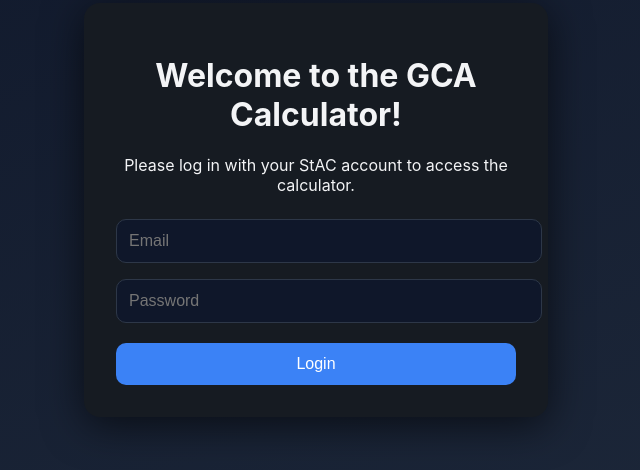
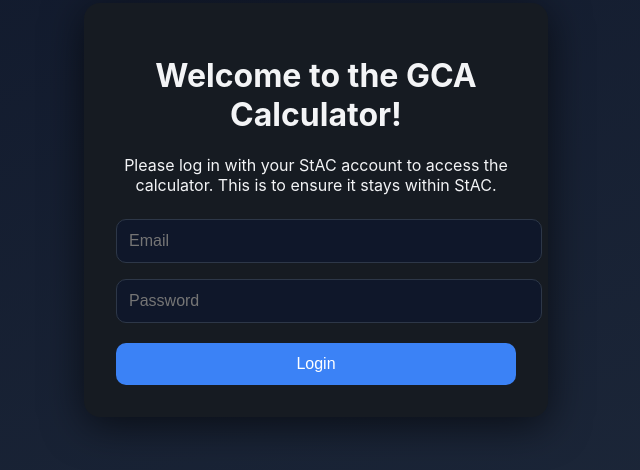
Before and after one commit to cohnor08/GCA-Calc, a plain HTML site: page index.html in a window 1280 px wide. Shown: the part 190-660 px from the top of the page, without its empty margins (324-964 px from the left). Drawn offline with Linux system fonts and the light colour scheme.

```diff
--- a/index.html
+++ b/index.html
@@ -53,7 +53,7 @@
 
   <div class="card">
     <h1>Welcome to the GCA Calculator!</h1>
-    <p>Please log in with your StAC account to access the calculator.</p>
+    <p>Please log in with your StAC account to access the calculator. This is to ensure it stays within StAC.</p>
     <form id="loginForm">
       <input type="email" id="username" placeholder="Email" required>
       <input type="password" id="password" placeholder="Password" required>
```
Also changed, not shown: calculator.html (+0 -2 lines).
